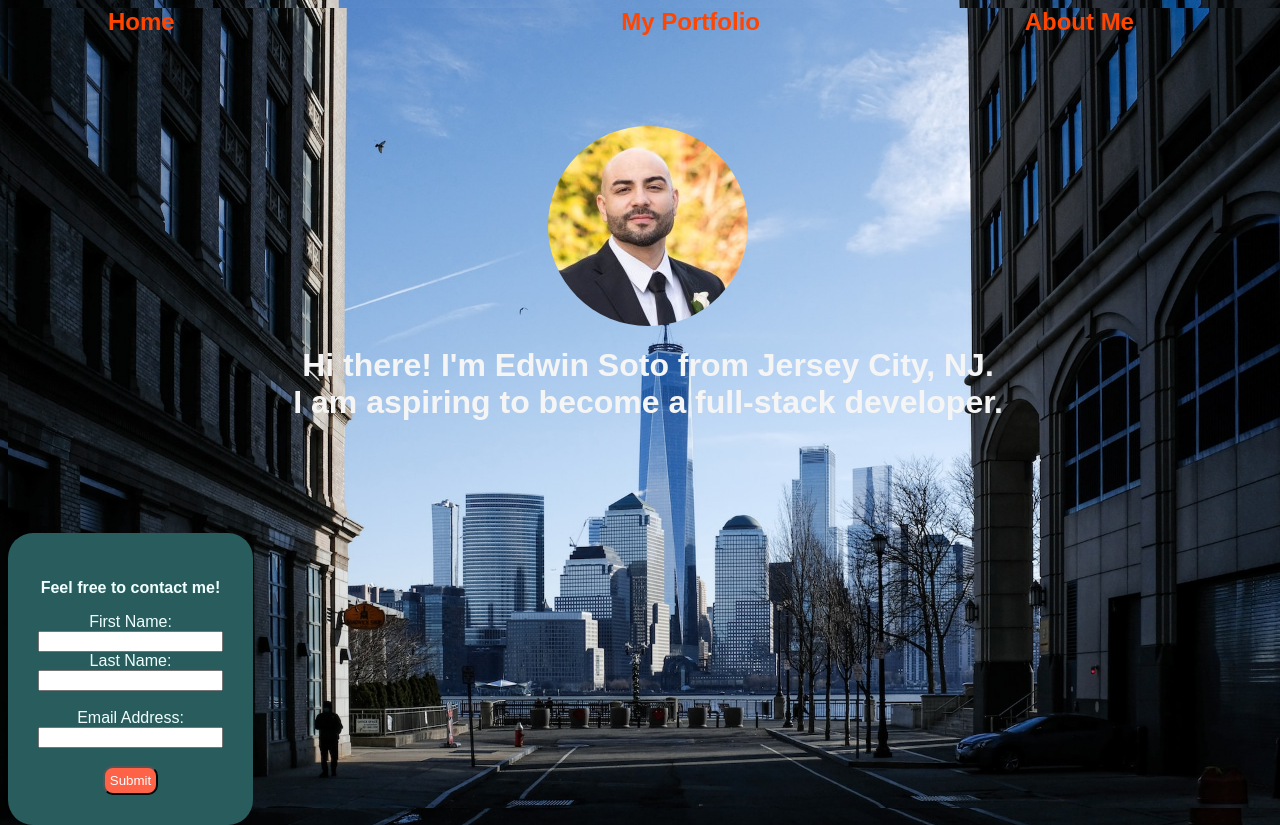
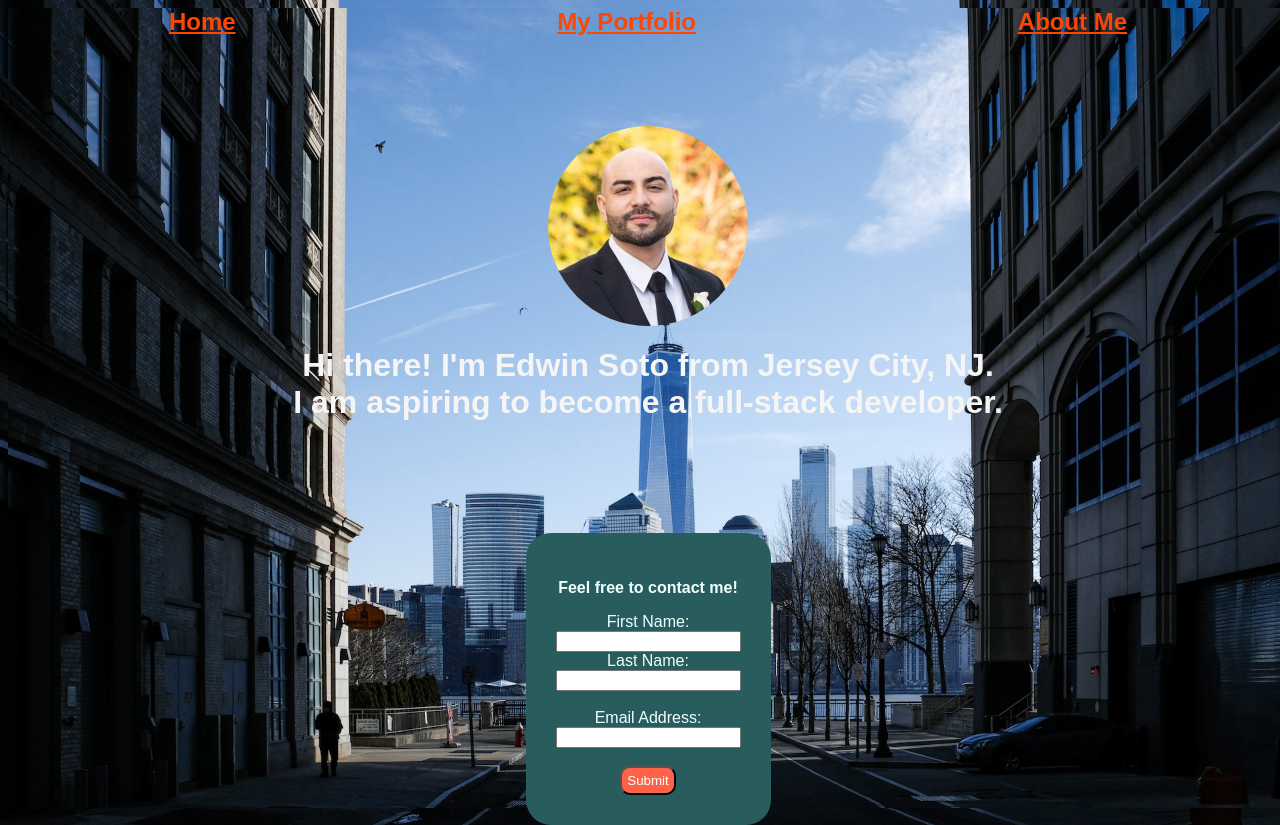
Before and after one commit to Calculated-ConsoleLog/calculated-risk, a plain HTML site: page index.html in a window 1280 px wide. Drawn offline with Linux system fonts and the light colour scheme.

Commit message:
adjusted form positioning, stylying adjustments  and removed a few css lines

```diff
--- a/index.html
+++ b/index.html
@@ -6,9 +6,9 @@
     </head>
     <body>
        <div id = 'head'>
-            <div id = 'head1'>Home</div>
-            <div id = 'head2'>My Portfolio</div>
-            <div id= 'head3'>About Me</div>
+            <a href="placeholder" id ="head1">Home</a>
+            <a href="placeholder" id ="head2">My Portfolio</a>
+            <a href="placeholder" id = 'head3'>About Me</a>
        </div>
 
 
--- a/script.js
+++ b/script.js
@@ -2,3 +2,17 @@ const submit = document.getElementById('submit');
 submit.addEventListener('click', function(){
       alert('Information has been submitted!')
 });
+
+const hover = document.getElementById('head1');
+hover.addEventListener("mouseover", function(){
+      hover.style.backgroundColor = '#FCAE3F';
+});
+
+const hover1 = document.getElementById('head2');
+hover1.addEventListener("mouseover", function(){
+      hover1.style.backgroundColor = '#FCAE3F';
+})
+const hover2 = document.getElementById('head3');
+hover2.addEventListener("mouseover", function(){
+      hover2.style.backgroundColor = '#FCAE3F';
+})
--- a/style.css
+++ b/style.css
@@ -1,4 +1,6 @@
 html, body {
+   display: flex;
+   flex-direction: column;
     height: 100%;
     width: 100%;
     background: url('./images/City.jpg') center no-repeat;
@@ -15,43 +17,21 @@ html, body {
 
  #head {
     display: flex;
-    flex: 1;
     flex-direction: row;
+    justify-content: space-around;
     flex-wrap: wrap;
     font-family: sans-serif;
  }
 
- #head1 {
-    display: flex;
-    flex: 1;
-    padding-left: 100px;
+ #head1,
+ #head2,
+ #head3 {
     color: orangered;
     font-weight: bolder;
     font-size: x-large;
  }
 
- #head2 {
-    display: flex;
-    flex: 1;
-    color: orangered;
-    font-weight: bolder;
-    font-size: x-large;
-    padding-left: 250px;
-    flex-shrink: 0;
-    flex-wrap: wrap;
 
- }
-
- #head3 {
-    display: flex;
-    flex: 1;
-    color: orangered;
-    font-weight: bolder;
-    font-size: x-large;
-    padding-left: 140px;
-    flex-wrap: wrap;
-
- }
 
  #form p {
    font-weight: bolder;
@@ -74,8 +54,6 @@ html, body {
     flex-direction: column;
     justify-content: center;
     margin: 0 auto;
-    flex: 1;
-    flex-shrink: 3;
     color: azure;
     align-items: center;
     background-color: rgb(41, 93, 93);
```
